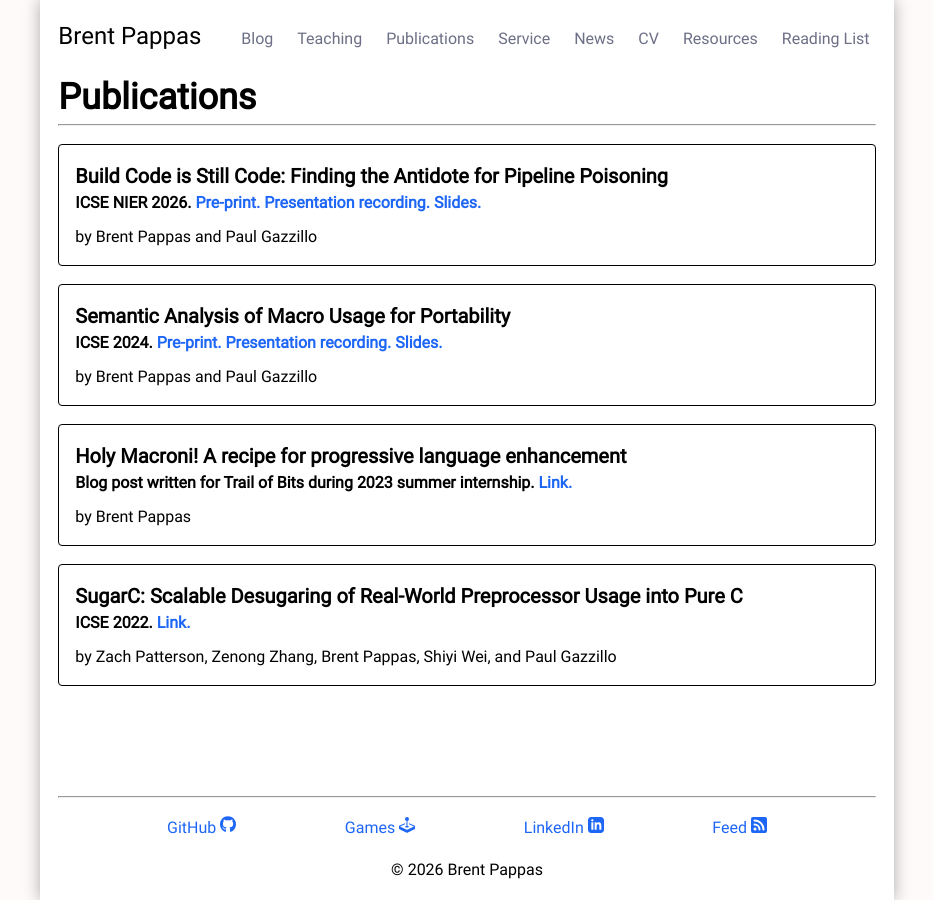
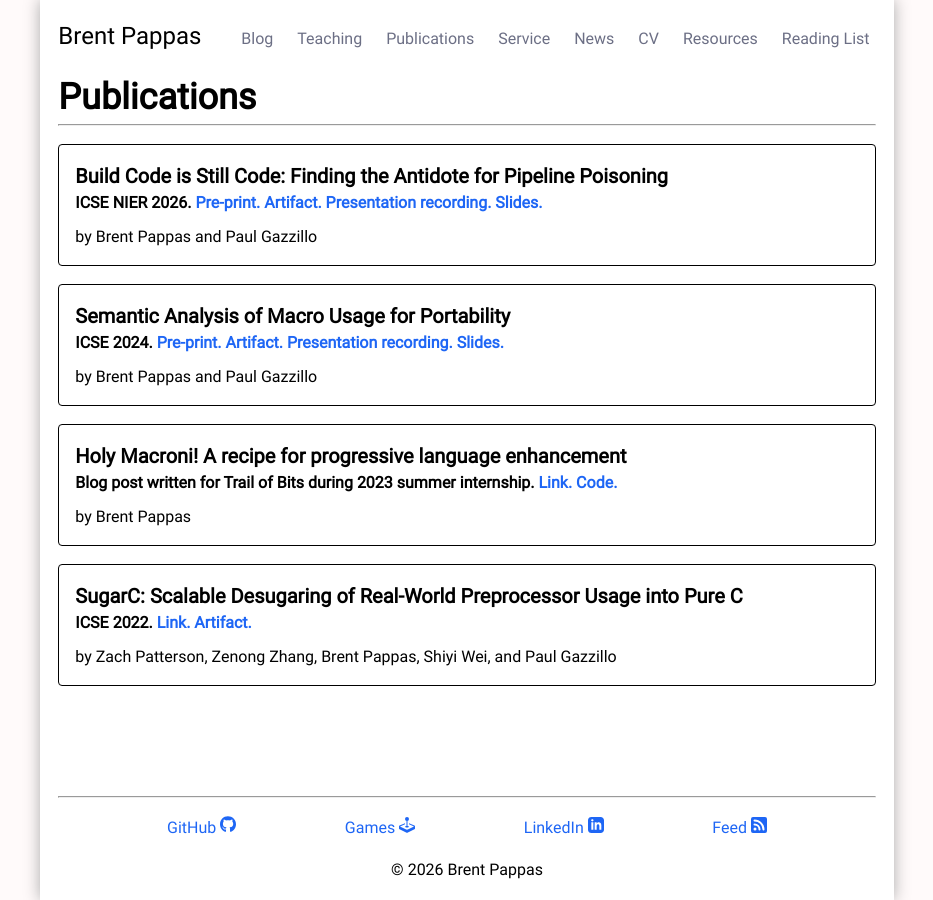
Before and after one commit to PappasBrent/pappasbrent.github.io, a Jekyll site: the page built from publications.html, in a window 1280 px wide. Shown: the whole page, without its empty margins (173-1106 px from the left). Built offline with Jekyll 4.4.1, drawn with Linux system fonts in a browser that asks for light colours.

Commit message:
Add artifact links

```diff
--- a/publications.html
+++ b/publications.html
@@ -8,6 +8,7 @@
     <h6>
         ICSE NIER 2026.
         <a href="https://arxiv.org/abs/2601.08995">Pre-print.</a>
+        <a href="https://zenodo.org/records/18233892">Artifact.</a>
         <a href="https://youtu.be/v4P_Z3A8k2k">Presentation recording.</a>
         <a href="https://docs.google.com/presentation/d/1S8893dpvrzSFVBp6_gxrGEv-C6VdYlGY8Dm6xT8OX5Y/edit?usp=sharing">Slides.</a>
     </h6>
@@ -19,6 +20,7 @@
     <h6>
         ICSE 2024.
         <a href="https://doi.org/10.48550/arXiv.2401.10422">Pre-print.</a>
+        <a href="https://zenodo.org/records/10511380">Artifact.</a>
         <a href="https://youtu.be/OU7kh0YX-Kk">Presentation recording.</a>
         <a href="https://docs.google.com/presentation/d/1seMbRpH9Y0nDR0auOTNYrzqFt_HAmlIL6QBQ8SNvPrY/edit?usp=sharing">Slides.</a>
     </h6>
@@ -30,6 +32,7 @@
     <h6>
         Blog post written for Trail of Bits during 2023 summer internship.
         <a href="https://blog.trailofbits.com/2023/09/11/holy-macroni-a-recipe-for-progressive-language-enhancement">Link.</a>
+        <a href="https://github.com/trailofbits/macroni/">Code.</a>
     </h6>
     <p>by Brent Pappas</p>
 </div>
@@ -41,6 +44,7 @@
     <h6>
         ICSE 2022.
         <a href="https://personal.utdallas.edu/~swei/sugarc-icse22.pdf">Link.</a>
+        <a href="https://zenodo.org/records/5915048">Artifact.</a>
     </h6>
     <p>
     by Zach Patterson, Zenong Zhang, Brent Pappas, Shiyi Wei, and Paul
```
